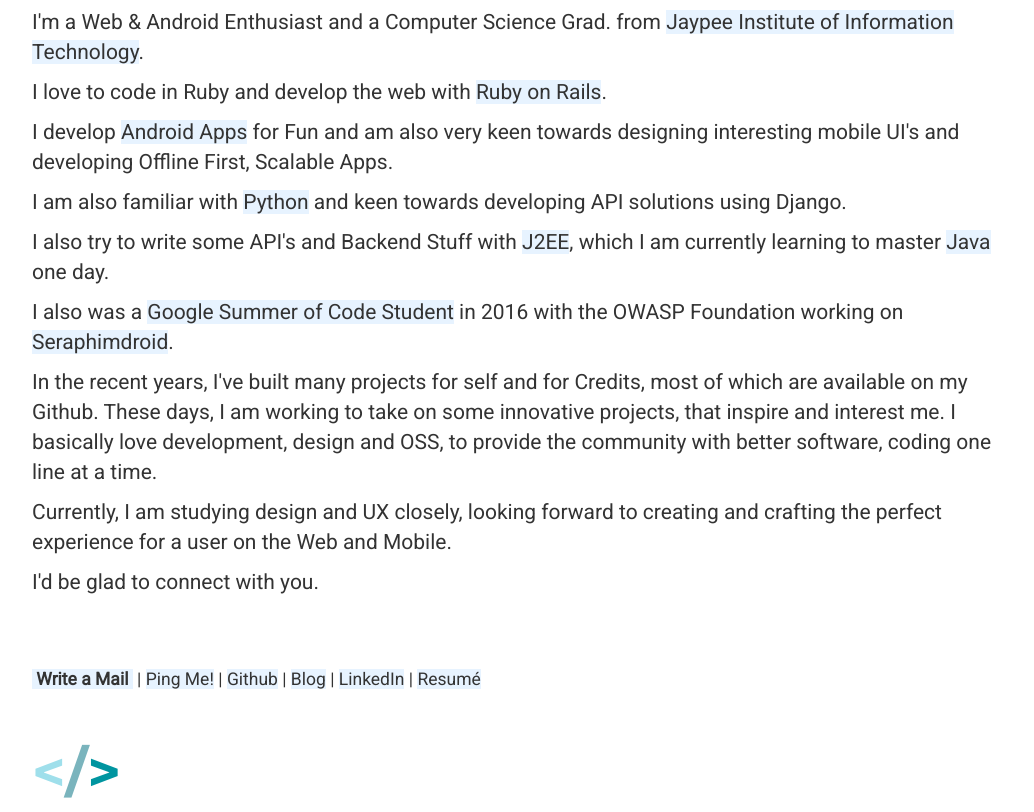
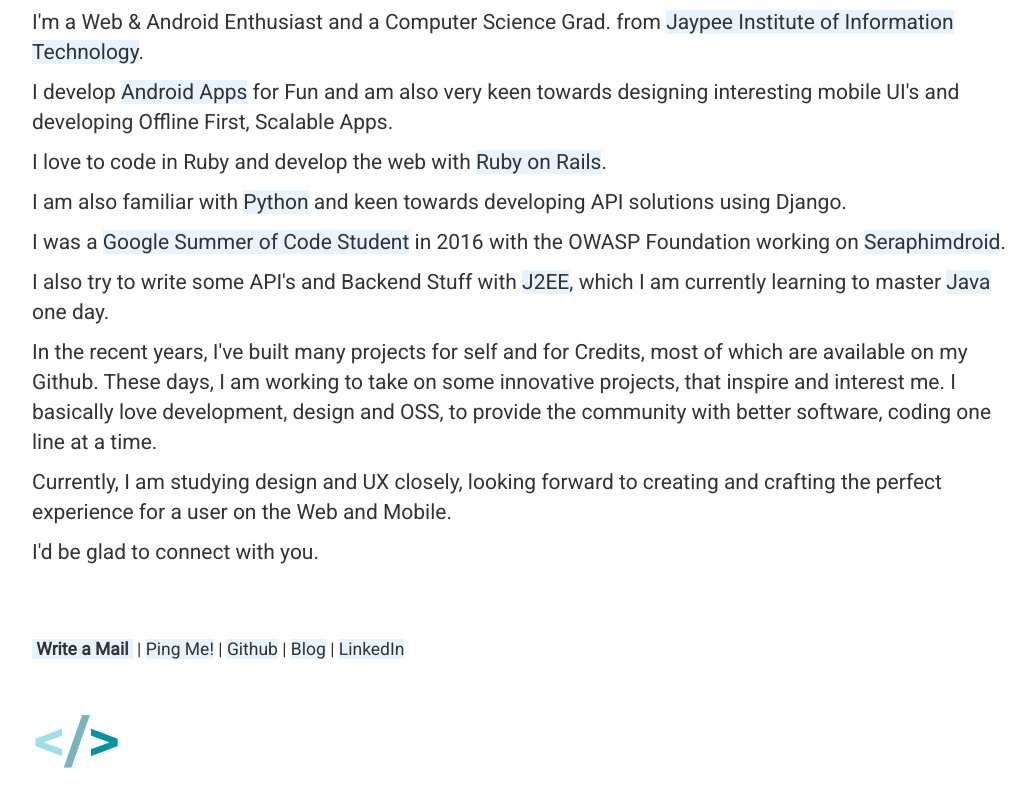
Before and after one commit to addiittya2006/adtyx.github.io, a plain HTML site: page index.html in a window 1280 px wide. Shown: the part 273-1085 px from the top of the page, without its empty margins (68-1102 px from the left). After the commit the page ends 1055 px from the top, so only its background shows below. Drawn offline with nearby package versions, Linux system fonts and the light colour scheme.

Commit message:
reformat

```diff
--- a/index.html
+++ b/index.html
@@ -48,11 +48,11 @@
 		<div class="container" id="bio">
 			<article class="col-md-10">
 				<p>I'm a Web & Android Enthusiast and a Computer Science Grad. from <a href="http://jiit.ac.in" rel="nofollow" target="_blank">Jaypee Institute of Information Technology</a>.</p>
+				<p>I develop <a href="https://github.com/addiittya2006/Mac-Studio_sync" target="_blank" >Android Apps</a> for Fun and am also very keen towards designing interesting mobile UI's and developing Offline First, Scalable Apps.</p>
 				<p>I love to code in Ruby and develop the web with <a 	href="https://github.com/addiittya2006/Mac-Ruby_sync" target="_blank">Ruby on Rails</a>.</p>
-				<p>I develop <a href="https://github.com/addiittya2006/Mac-Studio_sync" target="_blank" >Android Apps</a> for Fun and am also very keen towards designing interesting mobile UI's and developing Offline First, Scalable Apps.</p>
 				<p>I am also familiar with <a href="https://github.com/addiittya2006/Mac-Py_sync" target="_blank">Python</a> and keen towards developing API solutions using Django.</p>
-				<p>I also try to write some API's and Backend Stuff with <a 	href="https://github.com/addiittya2006/Mac-J2EE_sync" target="_blank">J2EE</a>, which I am currently learning to master <a href="https://github.com/addiittya2006/Mac-J2EE_sync" target="_blank">Java</a> one day.</p>
-				<p>I also was a <a 	href="https://summerofcode.withgoogle.com/archive/2016/projects/6495064293376000/" 	target="_blank">Google Summer of Code Student</a> in 2016 with the OWASP Foundation working on <a href="https://github.com/nikolamilosevic86/owasp-seraphimdroid" target="_blank">Seraphimdroid</a>.</p>
+				<p>I was a <a 	href="https://summerofcode.withgoogle.com/archive/2016/projects/6495064293376000/" target="_blank">Google Summer of Code Student</a> in 2016 with the OWASP Foundation working on <a href="https://github.com/nikolamilosevic86/owasp-seraphimdroid" target="_blank">Seraphimdroid</a>.</p>
+				<p>I also try to write some API's and Backend Stuff with <a 	href="https://github.com/addiittya2006/Mac-J2EE_sync" target="_blank">J2EE</a>, which I am currently learning to master <a href="https://github.com/addiittya2006/Mac-J2SE_sync" target="_blank">Java</a> one day.</p>
 				<p>In the recent years, I've built many projects for self and for Credits, most of which are available on my Github. These days, I am working to take on some innovative projects, that inspire and interest me. I basically love development, design and OSS, to provide the community with better software, coding one line at a time.</p>
 				<p>Currently, I am studying design and UX closely, looking forward to creating and crafting the perfect experience for a user on the Web and Mobile.</p>
 				<p>I'd be glad to connect with you.</p>
@@ -65,8 +65,7 @@
 					<a href="https://t.me/addiittya2006" target="_blank">Ping Me!</a> |
 					<a href="https://github.com/addiittya2006" target="_blank">Github</a> |
 					<a href="https://medium.com/@addiittya2006" target="_blank">Blog</a> |
-					<a href="https://www.linkedin.com/in/addiittya2006" target="_blank">LinkedIn</a> |
-					<a href="https://addiittya2006.github.io/assets/resume.pdf" target="_blank">Resumé</a>
+					<a href="https://www.linkedin.com/in/addiittya2006" target="_blank">LinkedIn</a>
 				</p>
 				<div id="divider">
 						<span id="dot1"><</span><span id="dot2">/</span><span id="dot3">></span>
```
Also changed, not shown: 1 other file.
